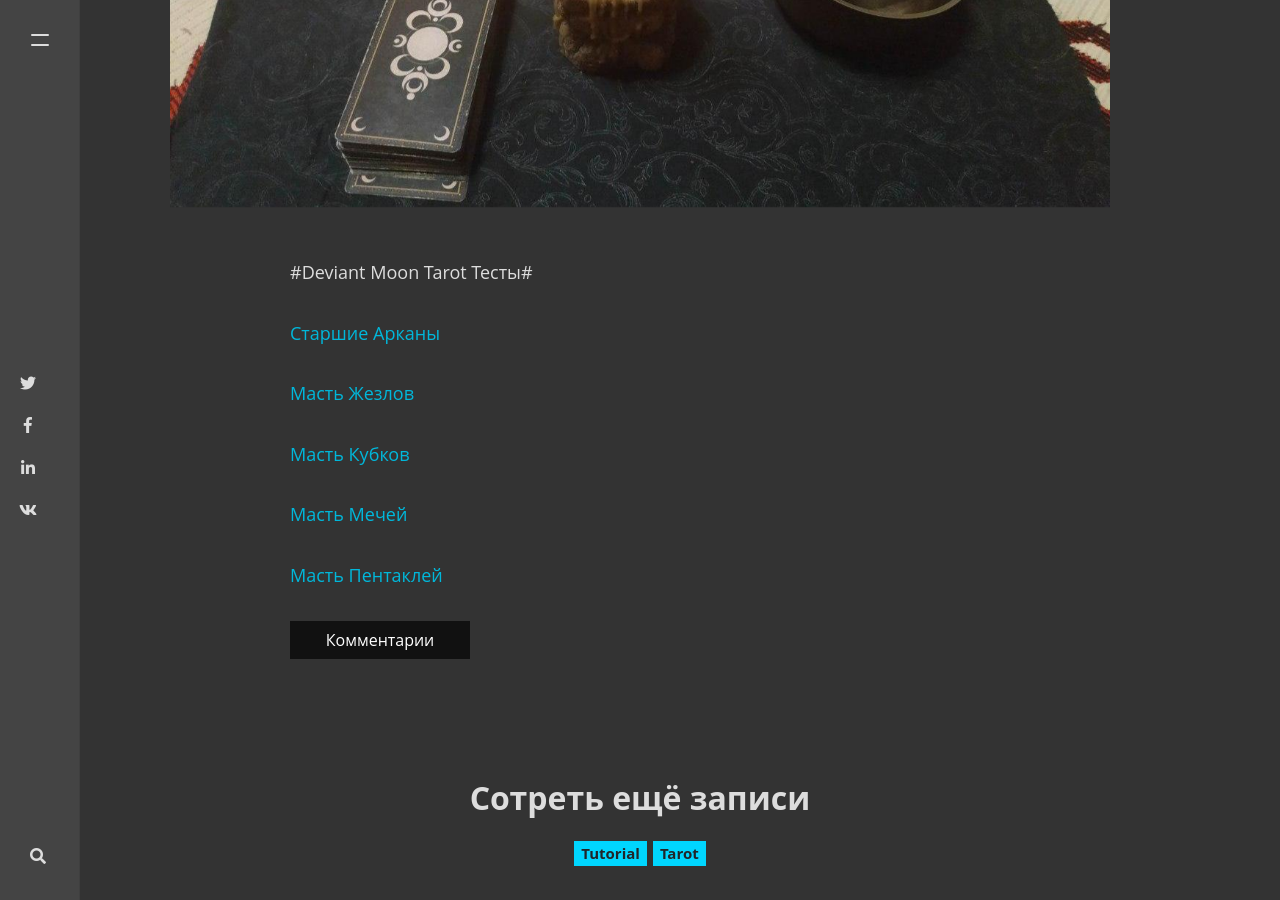
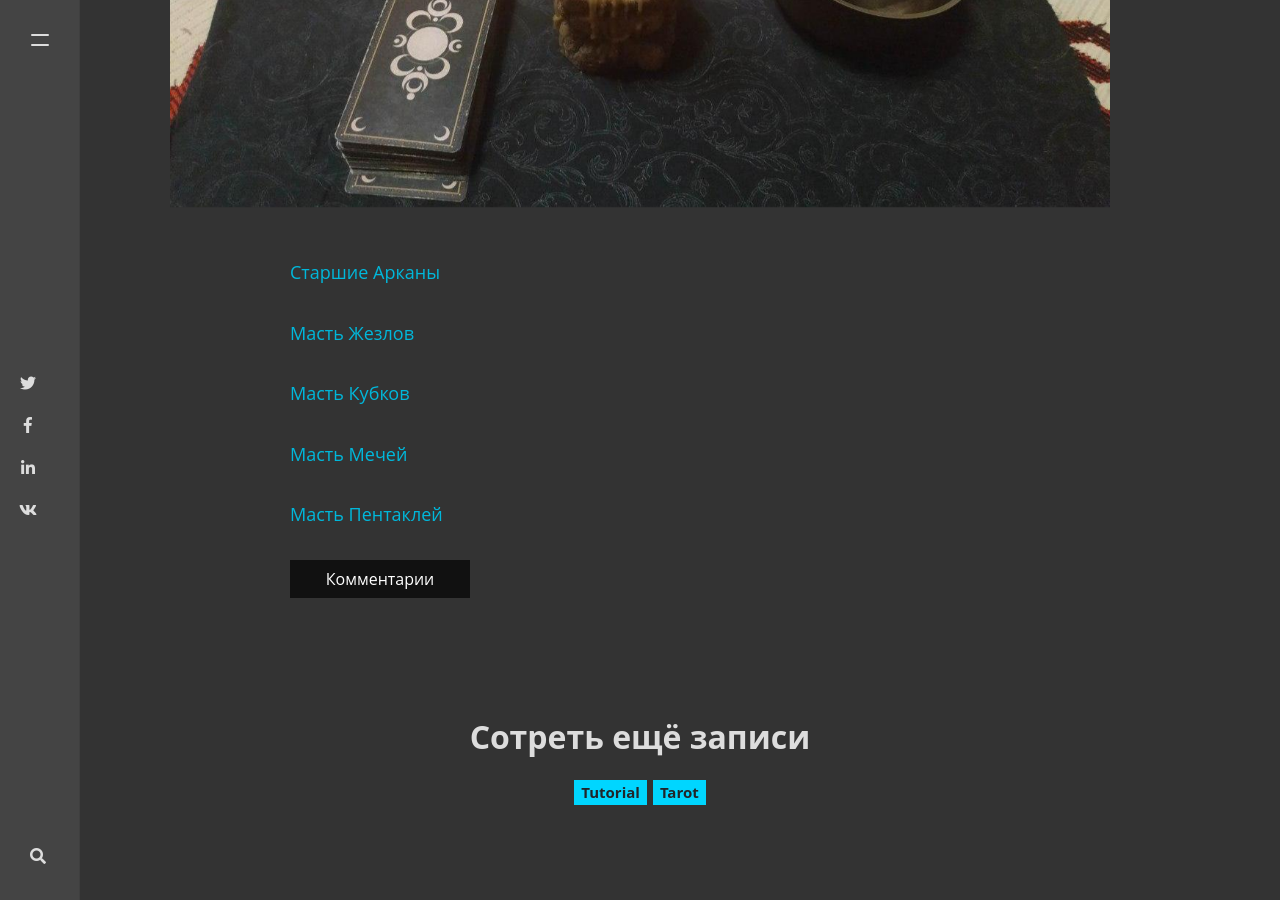
Before and after one commit to DenisLevadny/denislevadny.github.io, a Jekyll site: the page built from _posts/2020-10-02-tarot-test.md, in a window 1280 px wide and 900 px high, scrolled down 787 px. Built offline with Jekyll 4.4.1, drawn with Linux system fonts in a browser that asks for light colours; nearby versions of some CDN libraries; comment, search, counter and statistics services are not loaded.

Commit message:
Update 2020-10-02-tarot-test.md

```diff
--- a/_posts/2020-10-02-tarot-test.md
+++ b/_posts/2020-10-02-tarot-test.md
@@ -5,23 +5,15 @@ author: Denis
 categories: [ Tutorial ]
 tags: [ Tarot ]
 image: assets/images/Deviant-Moon-Tarot.jpg
-description: "Deviant Moon Tarot - Google Forms"
+description: "Deviant Moon Tarot - Tests"
 ---
-
-
-#Deviant Moon Tarot Тесты#
-
 
 [Старшие Арканы](https://docs.google.com/forms/d/e/1FAIpQLScvFkvBDw9aChsgtLJAyCThuHBY1ZAxneq0utFBH0Ep6Zz8MQ/viewform "пройти тест")
 
-
 [Масть Жезлов](https://docs.google.com/forms/d/e/1FAIpQLScuPYcnS8Puuiu9dILCWrXeN-rvlPoDoTjRk5FVYZglTyDfQQ/viewform "пройти тест")
-
 
 [Масть Кубков](https://docs.google.com/forms/d/e/1FAIpQLSesEmykxsGId1TpiZwPhWedGgiLVU0mALbIFbCTgf37gsKQow/viewform "пройти тест")
 
-
 [Масть Мечей](https://docs.google.com/forms/d/e/1FAIpQLSf8qMAqXpNk_Na_nzFpZ4-2Q8AnworK4yXLFfzVlth-EVIwaA/viewform "пройти тест")
 
-
 [Масть Пентаклей](https://docs.google.com/forms/d/e/1FAIpQLSc9RQvP14kwb_6JvhpTeWC1OyogH9PfCTJxg8fPELqtTE422g/viewform "пройти тест")
```
